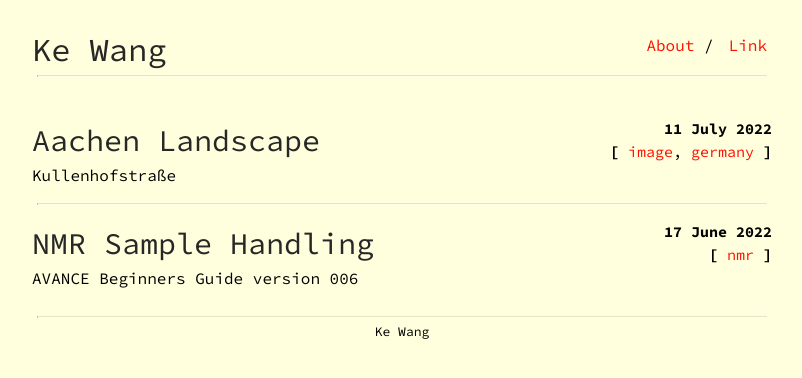
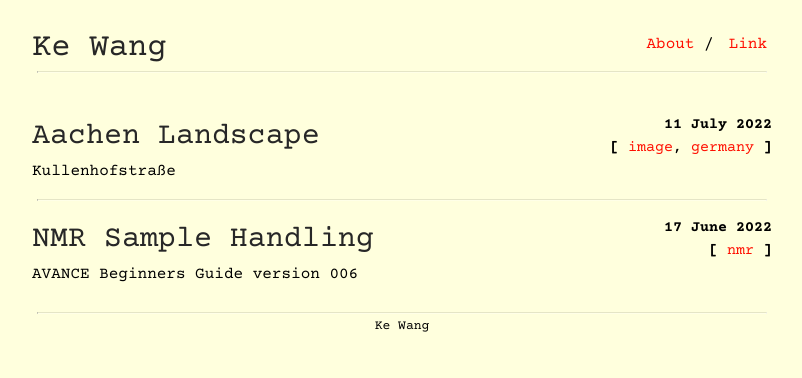
Before and after one commit to ekdc11/ekdc11.github.io, a Jekyll site: the page built from index.html, in a window 1280 px wide. Shown: the top 378 px of the page, without its empty margins (238-1040 px from the left). Built offline with Jekyll 4.4.1, drawn with Linux system fonts in a browser that asks for light colours.

Commit message:
Update main.scss

```diff
--- a/css/main.scss
+++ b/css/main.scss
@@ -13,7 +13,7 @@ $small-width: 480px;
 
 body {
     margin: 0;
-    font-family: "Source Code Pro";
+    font-family: "Courier Prime", monospace;
     background-color: #FFFFDD;
     min-height: 100%;
 }
```
